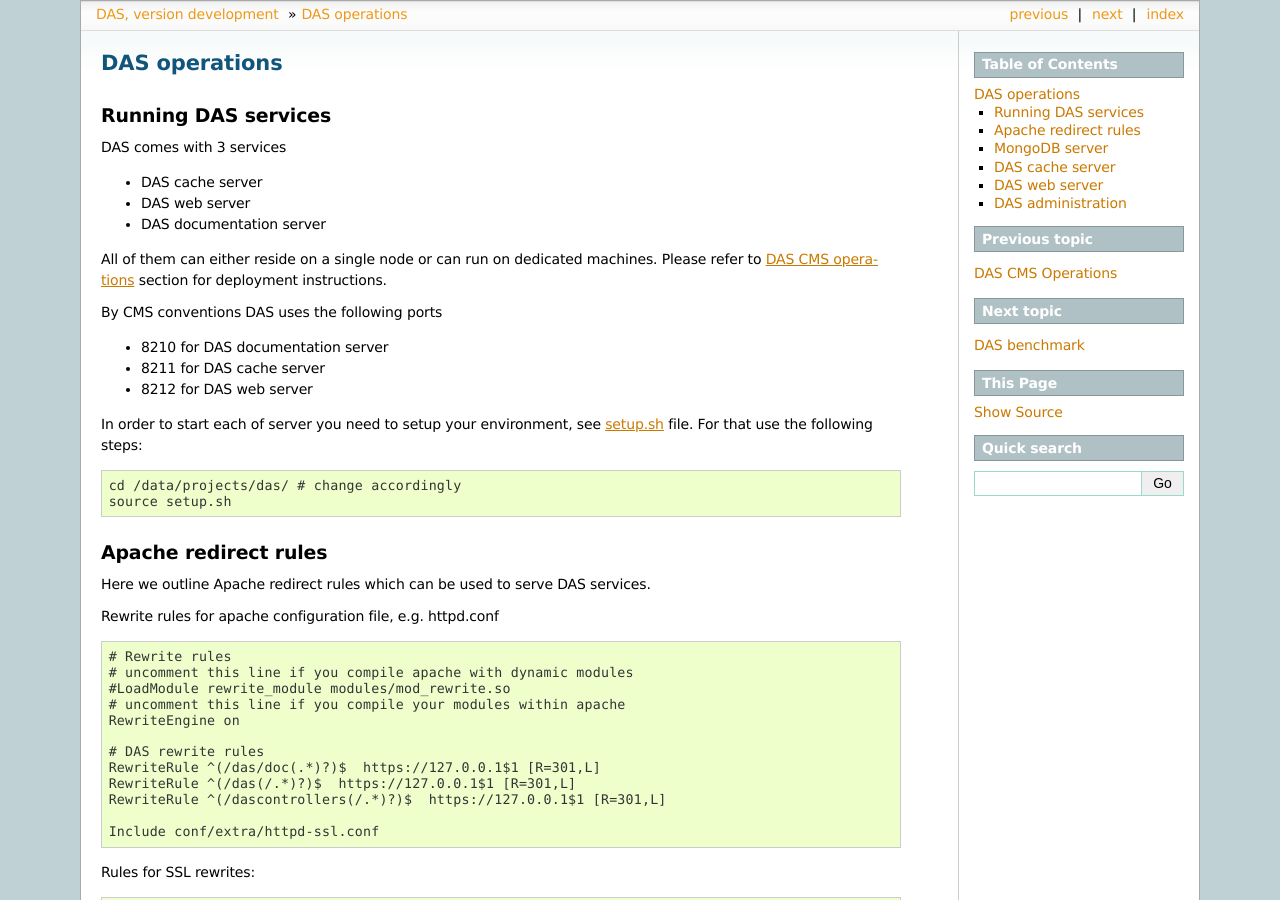
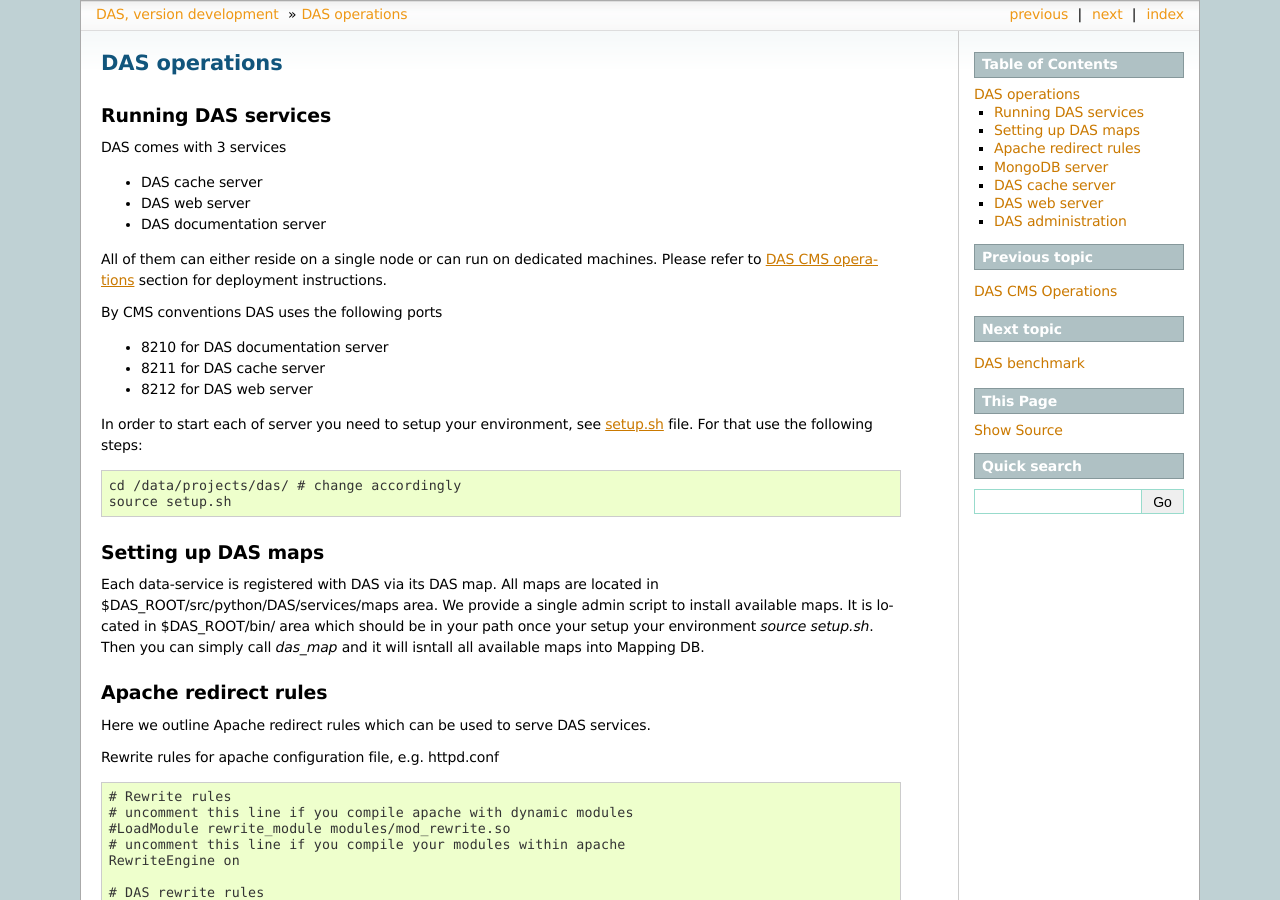
Before and after one commit to dmwm/DAS, a Sphinx documentation site: the page built from doc/sphinx/das_operations.rst, in a window 1280 px wide and 900 px high. Built offline with Sphinx 7.4.7, drawn with Linux system fonts in a browser that asks for light colours.

Commit message:
Added section about DAS maps
git-svn-id: svn+ssh://svn.cern.ch/reps/CMSDMWM/DAS/trunk@903 4525493e-7705-40b1-a816-d608a930855b

```diff
--- a/doc/sphinx/das_operations.rst
+++ b/doc/sphinx/das_operations.rst
@@ -29,6 +29,14 @@ In order to start each of server you need to setup your environment, see
 
     cd /data/projects/das/ # change accordingly
     source setup.sh
+
+Setting up DAS maps
+-------------------
+Each data-service is registered with DAS via its DAS map. All maps are located
+in $DAS_ROOT/src/python/DAS/services/maps area. We provide a single admin script
+to install available maps. It is located in $DAS_ROOT/bin/ area which should be
+in your path once your setup your environment *source setup.sh*. Then you can simply
+call *das_map* and it will isntall all available maps into Mapping DB.
 
 Apache redirect rules
 ---------------------
```
